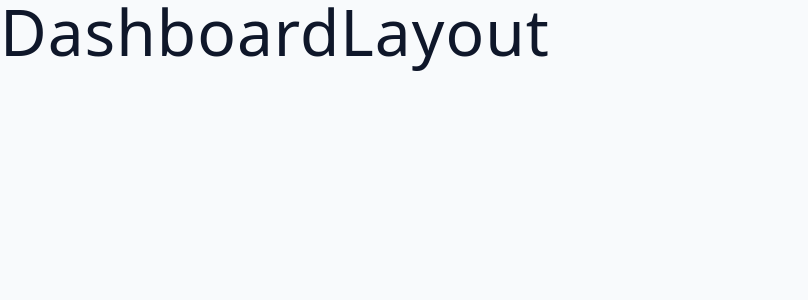
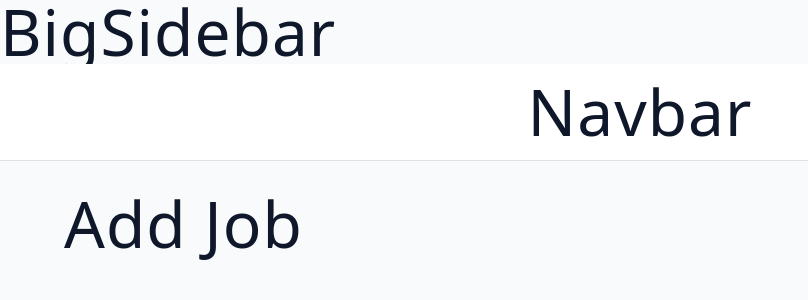
Before and after one commit to poojakanjalkar/Job-Hub, a React (Vite) app in the folder client/: page /dashboard in a window 1280 px wide. Shown: the top 300 px of the page, without its empty margins (0-808 px from the left). Built offline with nearby package versions, Linux system fonts and the light colour scheme.

Commit message:
added sidedrawer, navbar in dashboard and css for dashboard

```diff
--- a/client/src/App.jsx
+++ b/client/src/App.jsx
@@ -37,8 +37,37 @@ const router = createBrowserRouter([
 
       },
       {
-        path: 'dashboard',
+        path: '/dashboard',
         element: <DashboardLayout />,
+        children: [
+          {
+            index: true,                           //when we want to display the page when navigate on parent page we can use index as true
+            element: <AddJob />
+          },
+          {
+            path: 'all-jobs',
+            element: <AllJobs />,
+
+          },
+          {
+            path: 'stats',
+            element: <Stats />,
+
+          },
+          {
+            path: 'profile',
+            element: <Profile />,
+
+          },
+          {
+            path: "admin",
+            element: <Admin />
+          }
+
+        ]
+
+
+
       },
     ]
   },
--- a/client/src/assets/wrappers/Dashboard.js
+++ b/client/src/assets/wrappers/Dashboard.js
@@ -1,4 +1,4 @@
-import styled from 'styled-components';
+import styled from "styled-components";
 
 const Wrapper = styled.section`
   .dashboard {
--- /dev/null
+++ b/client/src/components/BigSidebar.jsx
@@ -0,0 +1,12 @@
+import React from 'react'
+import Wrapper from '../assets/wrappers/BigSidebar'
+
+export default function BigSidebar() {
+  return (
+    <Wrapper>
+      <div><h1>BigSidebar</h1></div>
+
+    </Wrapper>
+
+  )
+}
--- /dev/null
+++ b/client/src/components/Navbar.jsx
@@ -0,0 +1,10 @@
+import React from 'react'
+import Wrapper from '../assets/wrappers/Navbar'
+export default function Navbar() {
+  return (
+    <Wrapper>
+      <div><h1>Navbar</h1></div>
+    </Wrapper>
+
+  )
+}
--- /dev/null
+++ b/client/src/components/SmallSidebar.jsx
@@ -0,0 +1,11 @@
+import React from 'react'
+import Wrapper from '../assets/wrappers/SmallSidebar'
+
+export default function SmallSidebar() {
+  return (
+    <Wrapper>
+      <div><h1>SmallSidebar</h1></div>
+    </Wrapper>
+
+  )
+}
--- a/client/src/components/index.js
+++ b/client/src/components/index.js
@@ -1 +1,5 @@
 export { default as Logo } from "./Logo";
+export { default as FormRow } from "./FormRow";
+export { default as SmallSidebar } from "./SmallSidebar";
+export { default as BigSidebar } from "./BigSidebar";
+export { default as Navbar } from "./Navbar";
--- a/client/src/pages/DashboardLayout.jsx
+++ b/client/src/pages/DashboardLayout.jsx
@@ -1,7 +1,31 @@
 import React from 'react'
+import { Outlet } from 'react-router-dom'
+import Wrapper from '../assets/wrappers/Dashboard';
+import SmallSidebar from '../components/SmallSidebar';
+import BigSidebar from '../components/BigSidebar';
+import Navbar from '../components/Navbar';
 
 export default function DashboardLayout() {
   return (
-    <h1>DashboardLayout</h1>
+    <Wrapper>
+      <main cl="dashboard">
+        <SmallSidebar />
+        <BigSidebar />
+        <div>
+          <Navbar />
+          <div className='dashboard-page'>
+
+            <Outlet />
+          </div>
+        </div>
+      </main>
+
+
+    </Wrapper>
+
+
+
+
+
   )
 }
```
Also changed, not shown: 1 other file (tests, documents, lock files or other folders).
